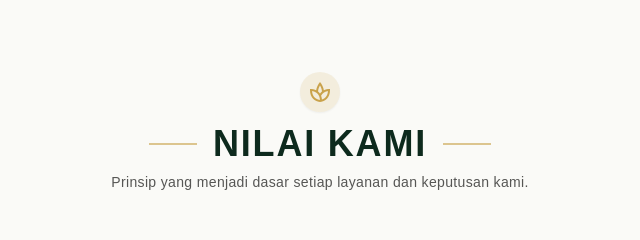
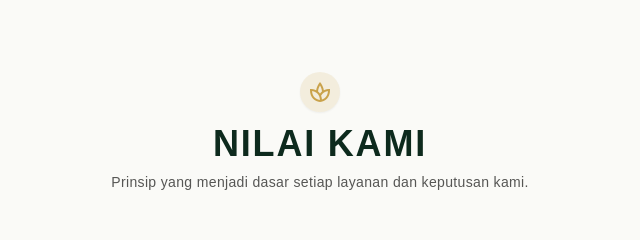
Before and after one commit to hafidnajmi/idesy-scent, a plain HTML site: page about.html in a window 1280 px wide. Shown: the part 1140-1380 px from the top of the page, 320-960 px from the left. Drawn offline with nearby package versions, Linux system fonts and the light colour scheme.

Commit message:
Remove side accent lines from NILAI KAMI title on about.html

```diff
--- a/about.html
+++ b/about.html
@@ -226,13 +226,9 @@
                     <span class="material-symbols-outlined text-2xl">spa</span>
                 </div>
 
-                <div class="flex items-center justify-center gap-4 mb-2">
-                    <span class="w-12 h-[1.5px] bg-[#C9A24B]/60"></span>
-                    <h2 class="font-sans text-2xl md:text-4xl font-bold text-[#0D2A1D] uppercase tracking-wider">
-                        NILAI KAMI
-                    </h2>
-                    <span class="w-12 h-[1.5px] bg-[#C9A24B]/60"></span>
-                </div>
+                <h2 class="font-sans text-2xl md:text-4xl font-bold text-[#0D2A1D] uppercase tracking-wider mb-2">
+                    NILAI KAMI
+                </h2>
 
                 <p class="font-sans text-xs md:text-sm text-[#1F1F1D]/75 tracking-wide">
                     Prinsip yang menjadi dasar setiap layanan dan keputusan kami.
```
